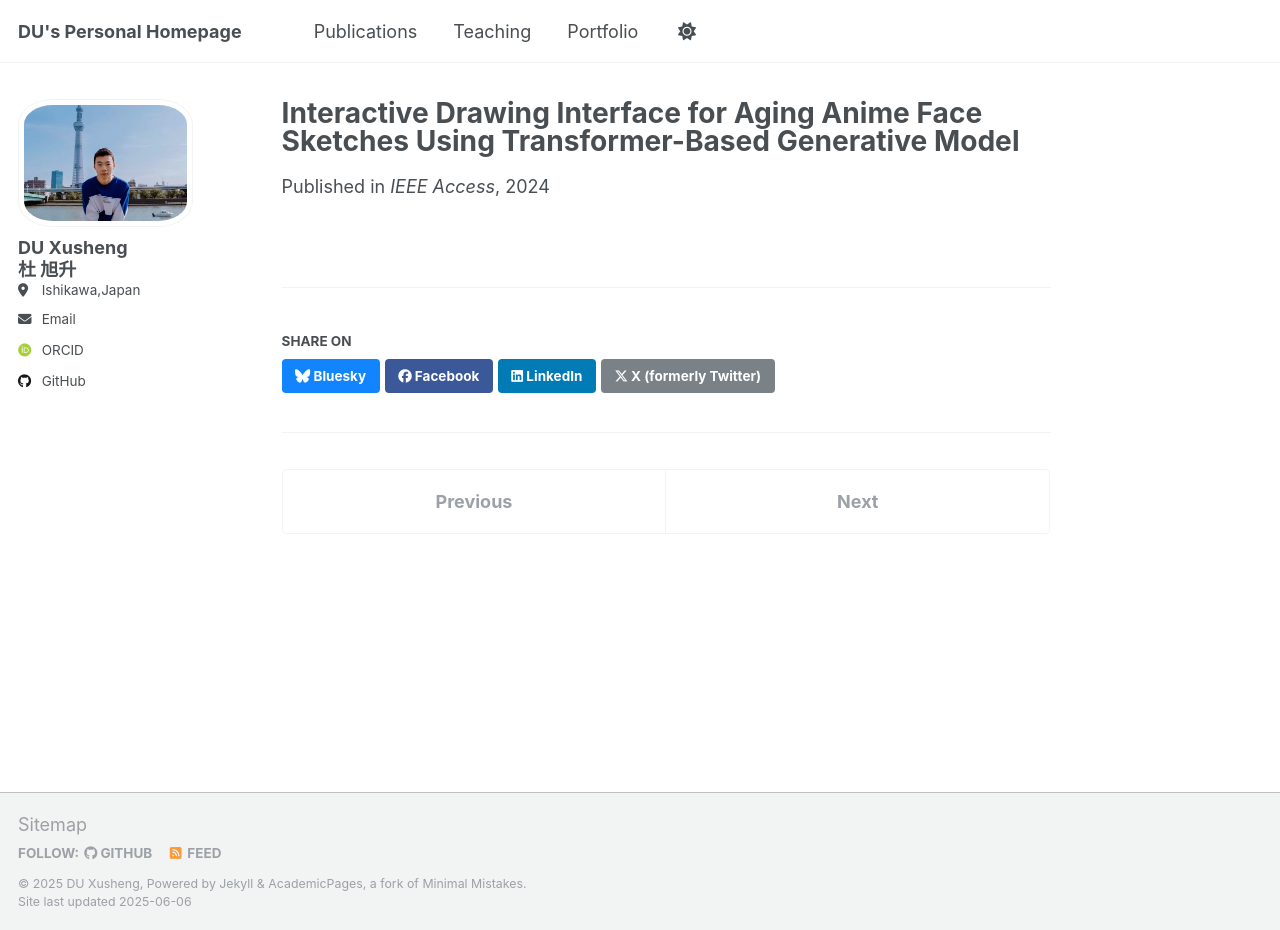
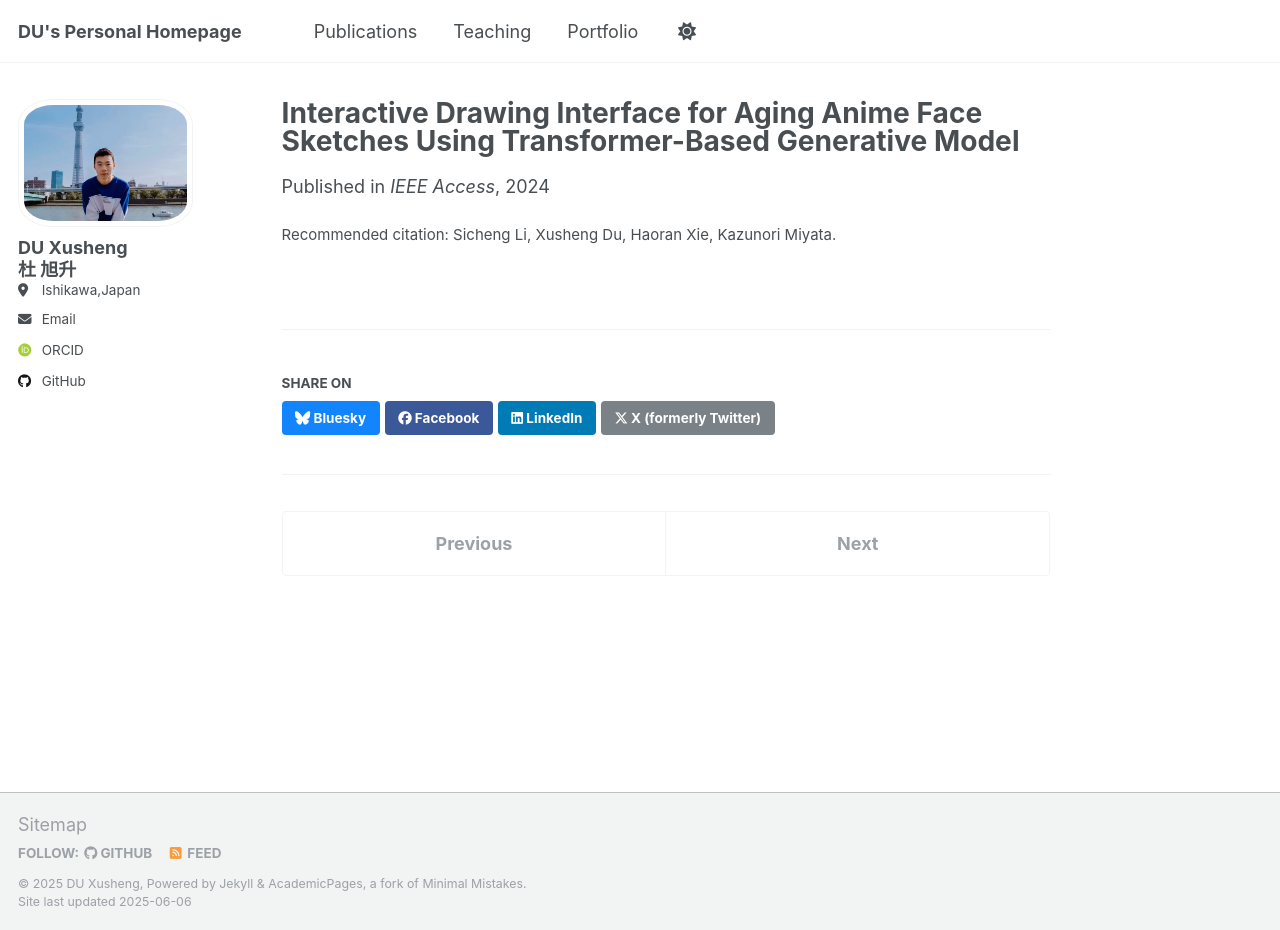
Before and after one commit to ToKyokushou/ToKyokushou.github.io, a Jekyll site: the page built from _publications/2024-01-anime-face-transformer.md, in a window 1280 px wide and 930 px high. Built offline with Jekyll 4.4.1, drawn with Linux system fonts in a browser that asks for light colours; some web fonts are replaced.

Commit message:
Update 2024-01-anime-face-transformer.md

```diff
--- a/_publications/2024-01-anime-face-transformer.md
+++ b/_publications/2024-01-anime-face-transformer.md
@@ -7,4 +7,5 @@ permalink: /publication/2024-01-anime-face-transformer
 excerpt: 'A transformer-based generative framework for aging anime-style face sketches.'
 date: 2024-01-01
 venue: 'IEEE Access'
+citation: Sicheng Li, Xusheng Du, Haoran Xie, Kazunori Miyata.
 ---
```
